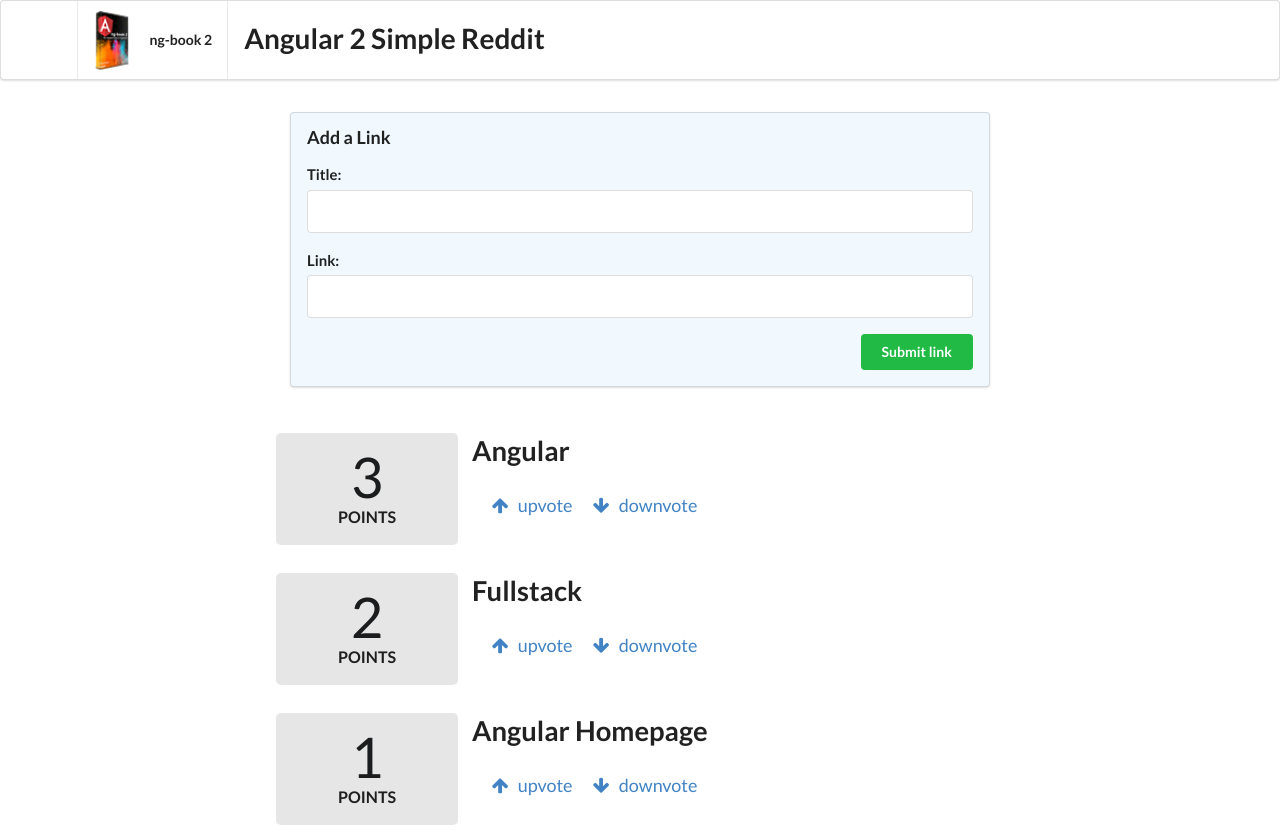
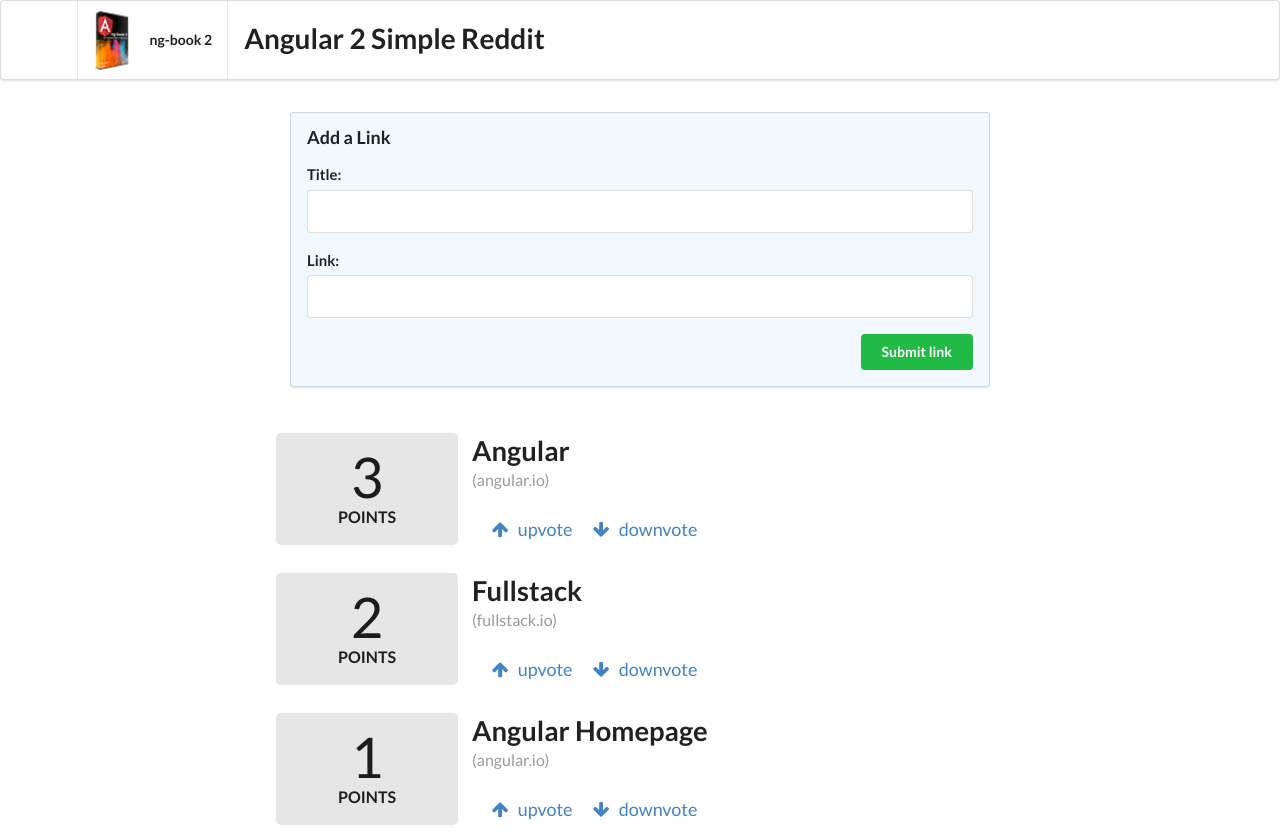
Before and after one commit to sstamoulas/angular-reddit, an Angular app: page / in a window 1280 px wide. Built offline with nearby package versions, Linux system fonts and the light colour scheme.

Commit message:
Displaying the Article Domain

```diff
--- a/src/app/article/article.component.html
+++ b/src/app/article/article.component.html
@@ -13,6 +13,7 @@
     {{ article.title }}
   </a>
   <br />
+  <div class="meta">({{ article.domain() }})</div>
   <ul class="ui big horizontal list voters">
     <li class="item">
       <a href (click)="voteUp()">
--- a/src/app/article/article.model.ts
+++ b/src/app/article/article.model.ts
@@ -17,8 +17,6 @@ export class Article {
     this.votes -= 1;
   }
 
-// domain() is a utility function that extracts
-// the domain from a URL, which we'll explain shortly
   domain(): string {
     try {
       // e.g. http://foo.com/path/to/bar
```
